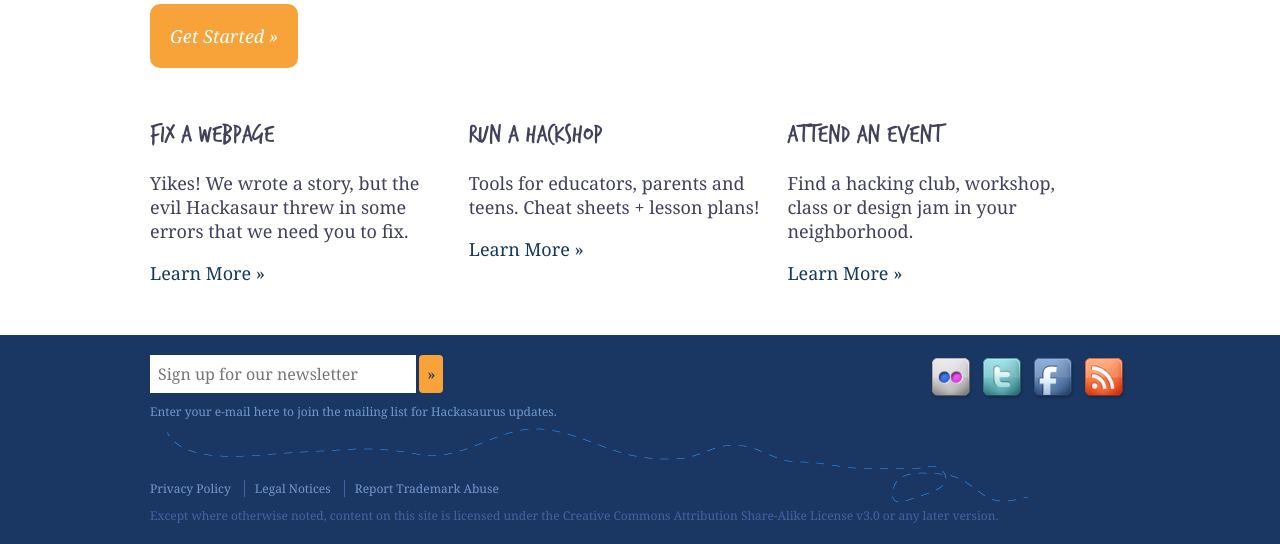
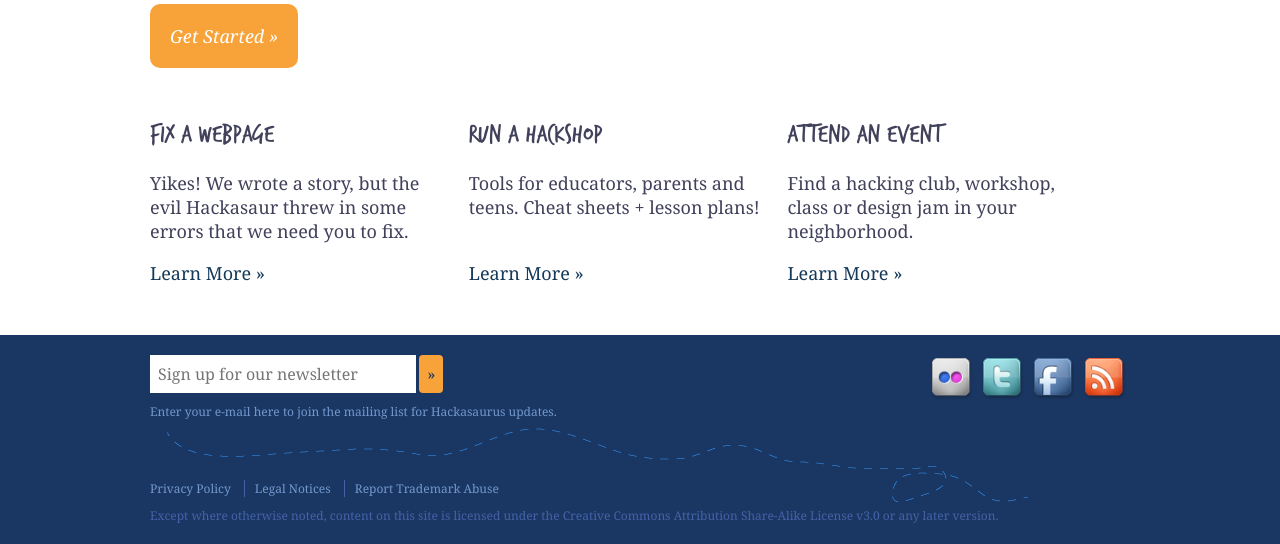
Before and after one commit to hackasaurus/hackasaurus.org, a PHP site: page / in a window 1280 px wide. Shown: the part 338-882 px from the top of the page. Run offline with PHP 8.4, Linux system fonts and the light colour scheme.

Commit message:
fixed blurb heights so the 'learn more' links are on the same line.

```diff
--- a/static-files/stylesheets/main.css
+++ b/static-files/stylesheets/main.css
@@ -145,6 +145,10 @@ a.more:after {
   padding-right: 20px;
 }
 
+#body div.secondary div.blurb p {
+  height: 4em;
+}
+
 #body div.secondary {
   padding-bottom: 50px;
 }
```
